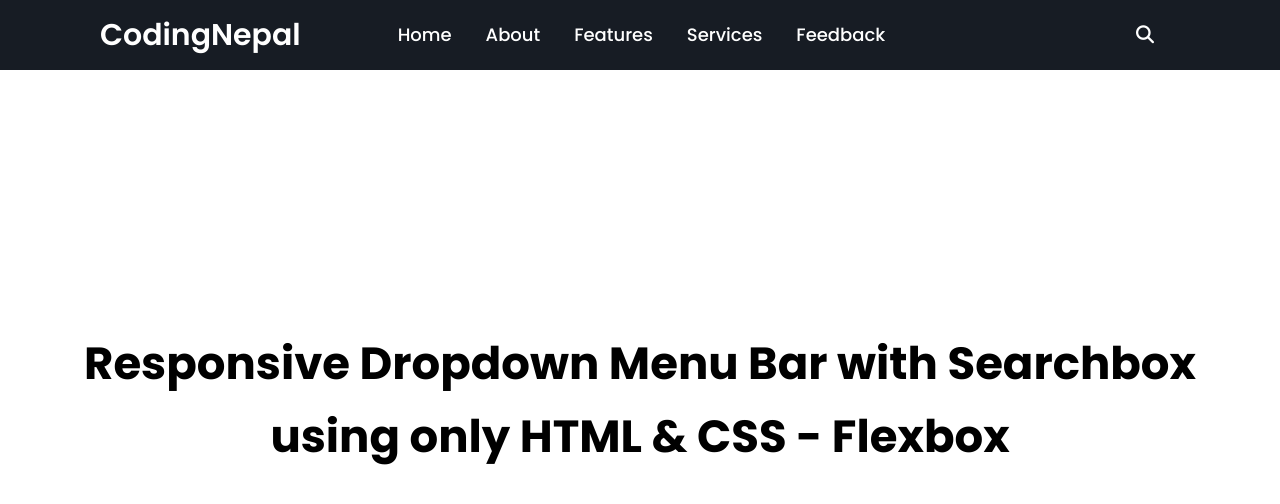
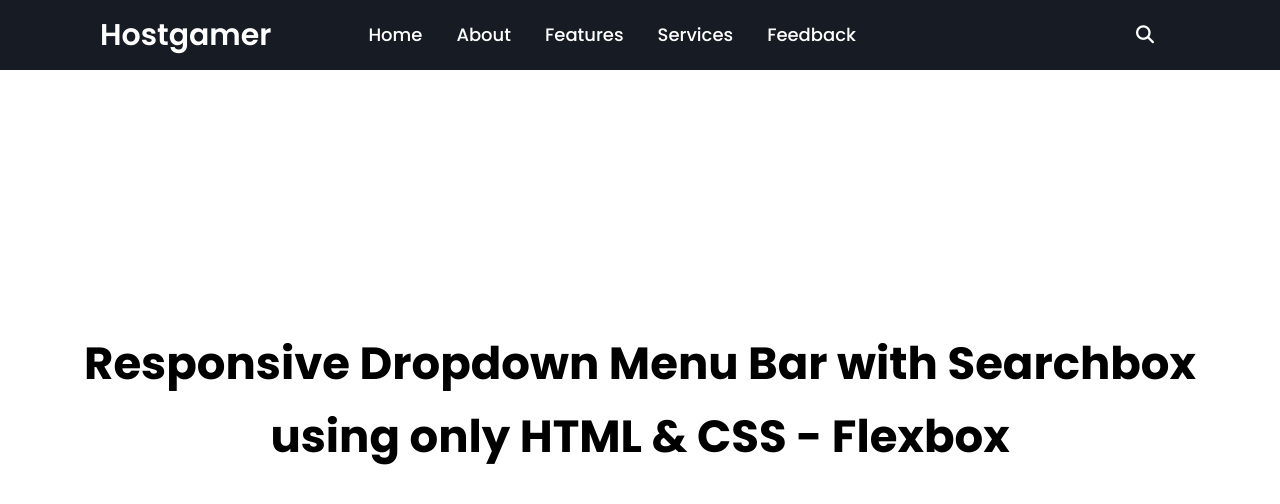
Before and after one commit to derroger09/hostgamer, a plain HTML site: page index.html in a window 1280 px wide. Drawn offline with Linux system fonts and the light colour scheme.

Commit message:
Update index.html

```diff
--- a/index.html
+++ b/index.html
@@ -5,7 +5,7 @@
   <meta charset="UTF-8">
   <meta name="viewport" content="width=device-width, initial-scale=1.0">
   <meta http-equiv="X-UA-Compatible" content="ie=edge">
-  <title>Dropdown Menu with Search Box | CodingNepal</title>
+  <title>Hostgamer | Startseite</title>
   <link rel="stylesheet" href="style.css">
   <script src="https://kit.fontawesome.com/a076d05399.js"></script>
 </head>
@@ -16,7 +16,7 @@
       <input type="checkbox" id="show-menu">
       <label for="show-menu" class="menu-icon"><i class="fas fa-bars"></i></label>
       <div class="content">
-      <div class="logo"><a href="#">CodingNepal</a></div>
+      <div class="logo"><a href="#">Hostgamer</a></div>
         <ul class="links">
           <li><a href="#">Home</a></li>
           <li><a href="#">About</a></li>
```
